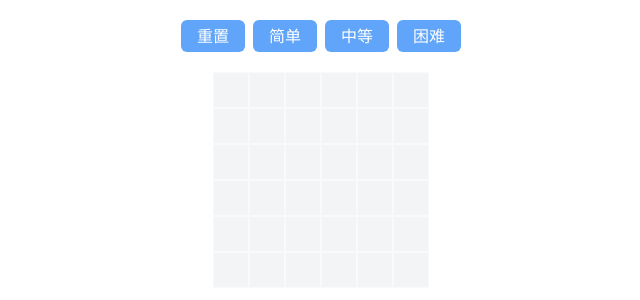
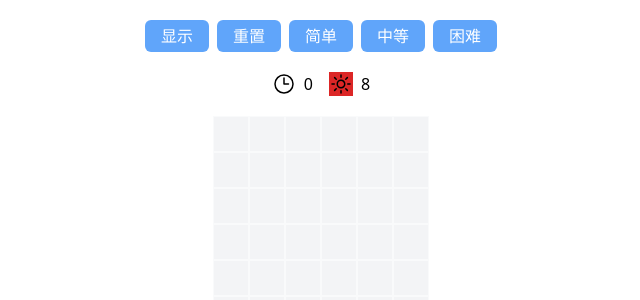
Before and after one commit to CrazyStoneJy/Game-Playground, a React (Create React App) app: page /mineSweep in a window 1280 px wide. Shown: the top 300 px of the page, without its empty margins (319-959 px from the left). Built offline with nearby package versions, Linux system fonts and the light colour scheme.

Commit message:
feat: add countdown timer; show mine count

```diff
--- a/src/mine-sweep/gen.ts
+++ b/src/mine-sweep/gen.ts
@@ -32,8 +32,45 @@ const dirs = [
     { x: 1, y: 1 }
 ];
 
-function randMine(): boolean {
-    return Math.random() < 0.2;
+function genMine(matrix: Cell[][], level: Level, start?: Point): Cell[][] {
+    if (!start) {
+        return matrix;
+    }
+    // 在点击开始的周围，不能有雷
+    let surroundings: Point[] = [];
+    surroundings = getSurroundings(start, level.v, level.h);
+    // apend self
+    surroundings.push(start);
+
+    // gen mine
+    const rawCells = matrix.flat();
+    const cells = rawCells.filter((cell: Cell) => {
+        return !contain(surroundings, {x: cell.x, y: cell.y});
+    });
+    console.log(rawCells);
+    console.log(surroundings);
+    console.log(cells);
+
+    randMine(cells, level.mineCount);
+    return matrix;
+}
+
+function contain(points: Point[], point: Point): boolean {
+    return points.some((p: Point) => {
+        return p.x === point.x && p.y === point.y;
+    });
+}
+
+function randMine(cells: Cell[], count: number) {
+    while (count > 0) {
+        const index = Math.floor(Math.random() * cells.length);
+        console.log('index:', index);
+
+        if (cells[index].val !== FLAG_MINE) {
+            cells[index].val = FLAG_MINE;
+            --count;
+        }
+    }
 }
 
 function isMine(cell: Cell): boolean {
@@ -41,48 +78,18 @@ function isMine(cell: Cell): boolean {
 }
 
 function genGrid(level: Level, start?: Point): Cell[][] {
-    const { mineCount } = level;
-    // first click
-    // 在点击开始的周围，不能有雷
-    let surroundings: Point[] = [];
-    if (start) {
-        surroundings = getSurroundings(start, level.v, level.h);
-        // apend self
-        surroundings.push(start);
-    }
-    return Array.from({ length: level.v }, (v_val: number, v_index: number) => {
+    const matrix = Array.from({ length: level.v }, (v_val: number, v_index: number) => {
         return Array.from({ length: level.h }, (h_val: number, h_index) => {
-            // init grid
-            let val = FLAG_NONE;
-            if (!start) {
-                return {
-                    x: h_index,
-                    y: v_index,
-                    val,
-                    isShown: false,
-                    isFlag: false
-                };
-            }
-
-            if (!contain(surroundings, { x: h_index, y: v_index })) {
-                // todo
-                val = randMine() ? FLAG_MINE : FLAG_NONE;
-            }
             return {
                 x: h_index,
                 y: v_index,
-                val,
+                val: FLAG_NONE,
                 isShown: false,
                 isFlag: false
             };
         });
-    })
-}
-
-function contain(points: Point[], point: Point) {
-    return points.some((p: Point) => {
-        return p.x === point.x && p.y === point.y;
     });
+    return genMine(matrix, level, start);
 }
 
 function getSurroundings(point: Point, v: number, h: number): Point[] {
@@ -175,9 +182,16 @@ function expand(point: Point, martix: Cell[][]) {
     });
 }
 
+function getUnmarkedMineCount(matrix: Cell[][]): number {
+    const mineCount = matrix.flat().filter((cell: Cell) => isMine(cell)).length;
+    const markedCount: number = matrix.flat().filter((cell: Cell) => cell.isFlag).length;
+    return mineCount - markedCount > 0 ? mineCount - markedCount : 0;
+}
+
 
 export default gen;
 export {
     show,
-    isMine
+    isMine,
+    getUnmarkedMineCount
 }
--- a/src/mine-sweep/index.tsx
+++ b/src/mine-sweep/index.tsx
@@ -1,8 +1,8 @@
 import React, { useEffect, useRef, useState } from "react";
-import gen, { Cell, isMine, show } from "./gen";
+import gen, { Cell, getUnmarkedMineCount, isMine, show } from "./gen";
 import { clone } from "../base/utils";
 import CellView from "./cell";
-import { DIF, EASY, MID } from "./level";
+import { DIF, EASY, Level, MID } from "./level";
 
 enum GameState {
     INIT = 0,
@@ -16,10 +16,14 @@ function MineSweeper() {
     const isStartRef = useRef(false);
     const [point, updatePoint] = useState({ x: -1, y: -1 });
     const [level, refreshLevel] = useState(EASY);
-
+    const [mineCount, changeMineCount] = useState(0);
+    const [countdown, refrsehCountdown] = useState(0);
+    const [isCountdown, changeCountdownState] = useState(false);
+    let intervalId: any;
 
     useEffect(() => {
         updateGrids(gen(level));
+        changeMineCount(level.mineCount);
     }, []);
 
     useEffect(() => {
@@ -30,7 +34,20 @@ function MineSweeper() {
 
     useEffect(() => {
         updateGrids(gen(level));
+        changeMineCount(level.mineCount);
     }, [level]);
+
+    useEffect(() => {
+        if (isCountdown) {
+            intervalId = setInterval(() => {
+                console.log(countdown);
+                refrsehCountdown(countdown + 1);
+            }, 1000);
+            return (() => {
+                clearInterval(intervalId);
+            });
+        }
+    });
 
     const click = (x: number, y: number) => {
         if (state > GameState.RUNNING) {
@@ -45,9 +62,11 @@ function MineSweeper() {
             clickedGrids = gen(level, { x, y });
             isStartRef.current = true;
         }
-        const cgrids = show({ x, y }, clickedGrids);
-        console.log(cgrids);
-        updateGrids(cgrids);
+        updateGrids(show({ x, y }, clickedGrids));
+        if (!isCountdown) {
+            // startCountdown();
+            changeCountdownState(true);
+        }
     };
 
     function check(matrix: Cell[][], x: number, y: number) {
@@ -56,6 +75,7 @@ function MineSweeper() {
             if (isMine(matrix[y][x])) {
                 alert("you lost");
                 setState(GameState.FINISHED);
+                clearInterval(intervalId);
             }
             const cells = matrix.flat();
             const shownCount = cells.filter(
@@ -64,9 +84,9 @@ function MineSweeper() {
             const mineFlagCount = cells.filter(
                 (cell: Cell) => isMine(cell) && cell.isFlag
             ).length;
-            // todo check win condition,
             if (shownCount + mineFlagCount === cells.length) {
                 alert("you win");
+                clearInterval(intervalId);
             }
         }, 100);
     }
@@ -76,17 +96,42 @@ function MineSweeper() {
         const cell = matrix[v_index][h_index];
         cell.isFlag = !cell.isFlag;
         updateGrids(matrix);
+        changeMineCount(getUnmarkedMineCount(matrix));
     };
 
     function reset() {
         setState(GameState.INIT);
         updateGrids(gen(level));
+        changeMineCount(level.mineCount);
+        isStartRef.current = false;
+        clearInterval(intervalId);
+        changeCountdownState(false);
+        refrsehCountdown(0);
+    }
+
+    function changeLevel(level: Level) {
+        clearInterval(intervalId);
+        refrsehCountdown(0);
+        changeCountdownState(false);
+        refreshLevel(level);
         isStartRef.current = false;
     }
 
     function renderHeader() {
         return (
             <div className="flex flex-row justify-center items-center my-5">
+                <button
+                    className="flex justify-center items-center h-8 w-16 rounded-md bg-blue-400 hover:bg-blue-200 text-white mr-2"
+                    onClick={() => {
+                        const matrix = clone(grids);
+                        matrix.flat().forEach((cell: Cell) => {
+                            cell.isShown = true;
+                        });
+                        updateGrids(matrix);
+                    }}
+                >
+                    显示
+                </button>
                 <button
                     className="flex justify-center items-center h-8 w-16 rounded-md bg-blue-400 hover:bg-blue-200 text-white mr-2"
                     onClick={() => {
@@ -98,8 +143,7 @@ function MineSweeper() {
                 <button
                     className="flex justify-center items-center h-8 w-16 rounded-md bg-blue-400 hover:bg-blue-200 text-white mr-2"
                     onClick={() => {
-                        refreshLevel(EASY);
-                        isStartRef.current = false;
+                        changeLevel(EASY);
                     }}
                 >
                     简单
@@ -107,8 +151,7 @@ function MineSweeper() {
                 <button
                     className="flex justify-center items-center h-8 w-16 rounded-md bg-blue-400 hover:bg-blue-200 text-white mr-2"
                     onClick={() => {
-                        refreshLevel(MID);
-                        isStartRef.current = false;
+                        changeLevel(MID);
                     }}
                 >
                     中等
@@ -116,8 +159,7 @@ function MineSweeper() {
                 <button
                     className="flex justify-center items-center h-8 w-16 rounded-md bg-blue-400 hover:bg-blue-200 text-white"
                     onClick={() => {
-                        refreshLevel(DIF);
-                        isStartRef.current = false;
+                        changeLevel(DIF);
                     }}
                 >
                     困难
@@ -125,9 +167,52 @@ function MineSweeper() {
             </div>
         );
     }
+
+    function renderTimer() {
+        return (
+            <div className="flex flex-row justify-center items-center my-5">
+                <div className="flex flex-row">
+                    <svg
+                        xmlns="http://www.w3.org/2000/svg"
+                        fill="none"
+                        viewBox="0 0 24 24"
+                        strokeWidth={1.5}
+                        stroke="currentColor"
+                        className="w-6 h-6"
+                    >
+                        <path
+                            strokeLinecap="round"
+                            strokeLinejoin="round"
+                            d="M12 6v6h4.5m4.5 0a9 9 0 1 1-18 0 9 9 0 0 1 18 0Z"
+                        />
+                    </svg>
+                    <div className="text-black-300 ml-2 mr-4">{countdown}</div>
+                </div>
+                <div className="flex flex-row">
+                    <svg
+                        xmlns="http://www.w3.org/2000/svg"
+                        fill="none"
+                        viewBox="0 0 24 24"
+                        strokeWidth={1.5}
+                        stroke="black"
+                        className="w-6 h-6 bg-red-600"
+                    >
+                        <path
+                            strokeLinecap="round"
+                            strokeLinejoin="round"
+                            d="M12 3v2.25m6.364.386-1.591 1.591M21 12h-2.25m-.386 6.364-1.591-1.591M12 18.75V21m-4.773-4.227-1.591 1.591M5.25 12H3m4.227-4.773L5.636 5.636M15.75 12a3.75 3.75 0 1 1-7.5 0 3.75 3.75 0 0 1 7.5 0Z"
+                        />
+                    </svg>
+                    <div className="text-black-300 ml-2">{mineCount}</div>
+                </div>
+            </div>
+        );
+    }
+
     return (
         <div>
             {renderHeader()}
+            {renderTimer()}
             <div className="flex w-auto h-auto justify-center align-middle flex-row ">
                 {grids.map((v_cells: Cell[], v_index: number) => {
                     return (
--- a/src/mine-sweep/level.ts
+++ b/src/mine-sweep/level.ts
@@ -7,19 +7,19 @@ export type Level = {
 const EASY: Level = {
     h: 6,
     v: 6,
-    mineCount: 5
+    mineCount: 8
 }
 
 const MID: Level = {
     h: 9,
     v: 9,
-    mineCount: 10
+    mineCount: 20
 }
 
 const DIF: Level = {
     h: 12,
     v: 12,
-    mineCount: 20
+    mineCount: 40
 }
 
 export {
```
